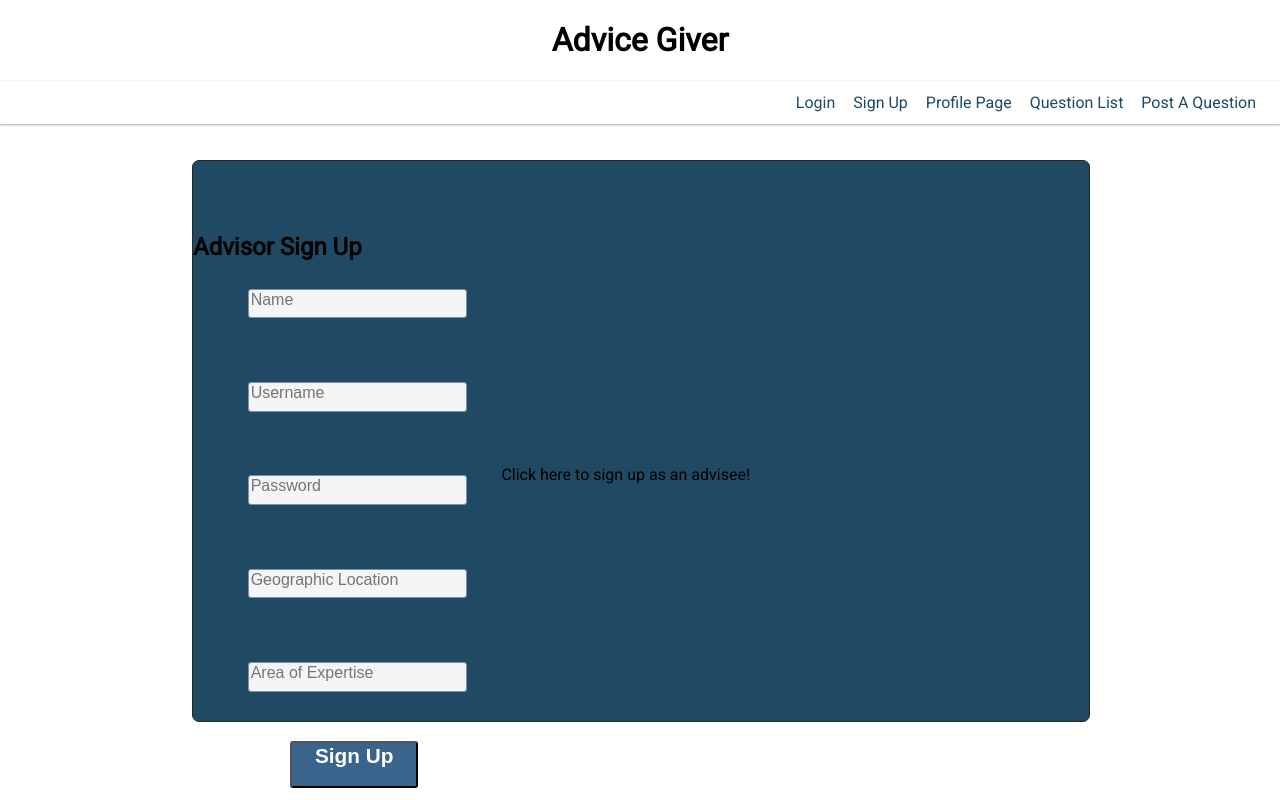
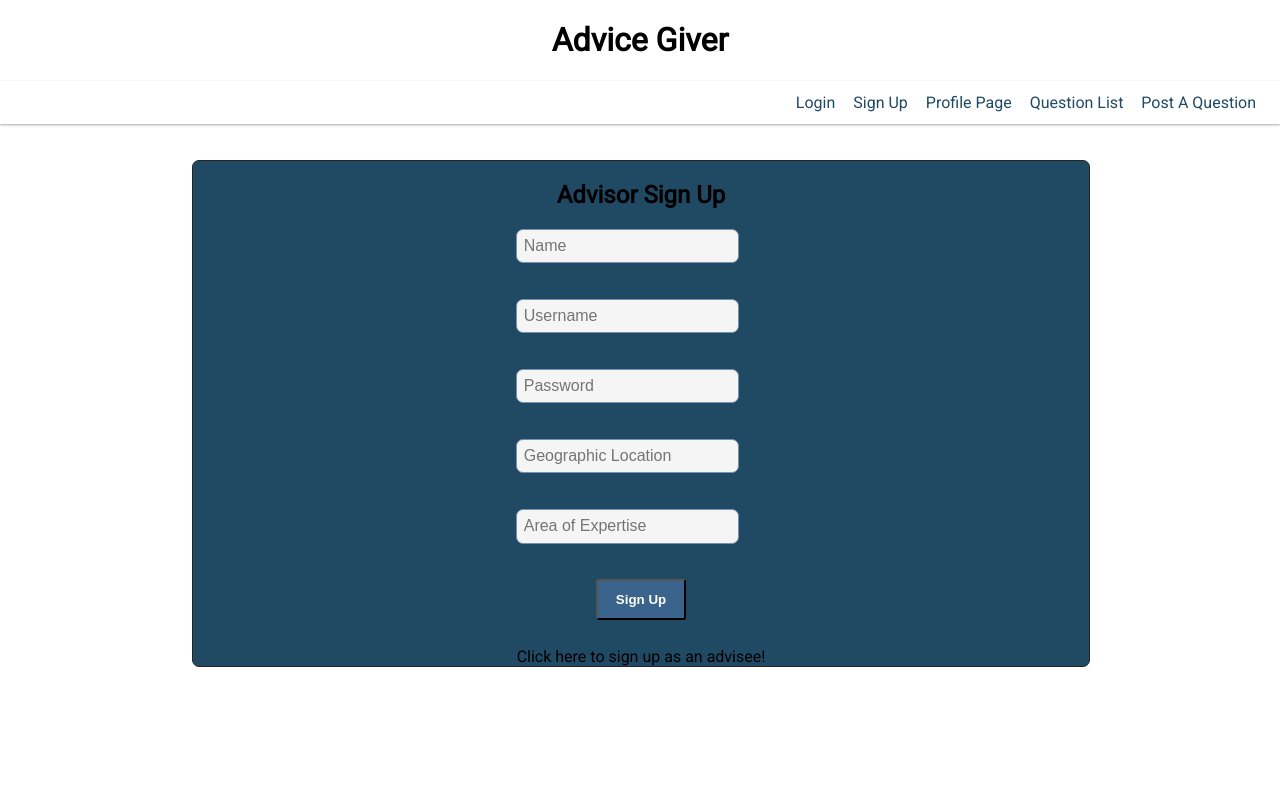
Before and after one commit to bw-advice-giver/ben-griffin-front-end, a React (Create React App) app in the folder advice-giver/advice-giver-fe-arch/: page /advisor-signup in a window 1280 px wide. Built offline with nearby package versions, Linux system fonts and the light colour scheme.

Commit message:
fixed both signup pages with styled components

```diff
--- a/advice-giver/advice-giver-fe-arch/src/components/Login/Login.js
+++ b/advice-giver/advice-giver-fe-arch/src/components/Login/Login.js
@@ -1,7 +1,7 @@
 import React from 'react';
 import {axiosWithAuth} from '../../utils/axiosWithAuth';
 import styled from "styled-components";
-import './Login.scss';
+// import './Login.scss';
 
 class Login extends React.Component {
 
--- a/advice-giver/advice-giver-fe-arch/src/components/Login/Login.scss
+++ b/advice-giver/advice-giver-fe-arch/src/components/Login/Login.scss
@@ -1,4 +1,4 @@
-@import '../../scss/1-utils/#index';
+// @import '../../scss/1-utils/#index';
 
 // .Login {
 //   border: 1.5px solid #252524;
--- a/advice-giver/advice-giver-fe-arch/src/components/SignUp/SignUp.js
+++ b/advice-giver/advice-giver-fe-arch/src/components/SignUp/SignUp.js
@@ -1,7 +1,7 @@
 import React from 'react';
 import {axiosWithAuth} from '../../utils/axiosWithAuth';
 import { Link } from 'react-router-dom';
- import './SignUp.scss';
+//  import './SignUp.scss';
  import styled from "styled-components";
 
 
@@ -50,11 +50,11 @@ class SignUp extends React.Component {
 
     render() {
         return (
-            <div className="Signup">
+            <StyledDiv className="Signup">
                 <h2>Advisee Sign Up</h2>
                 <form onSubmit={this.signUp}>
-                <div className="input-ovrd">
-                <input
+                {/* <div className="input-ovrd"> */}
+                <StyledBox
                         type="text"
                         name="name"
                         value={this.state.credentials.name}
@@ -62,7 +62,7 @@ class SignUp extends React.Component {
                         placeholder="Name"
                         className="sign-up-input"
                     />
-                    <input
+                    <StyledBox
                         type="text"
                         name="username"
                         value={this.state.credentials.username}
@@ -70,7 +70,7 @@ class SignUp extends React.Component {
                         placeholder="Username"
                         className="sign-up-input"
                     />
-                    <input
+                    <StyledBox
                         type="password"
                         name="password"
                         placeholder="Password"
@@ -78,7 +78,7 @@ class SignUp extends React.Component {
                         onChange={this.handleChange}
                         className="sign-up-input"
                     />
-                    <input
+                    <StyledBox
                         type="text"
                         name="geo"
                         value={this.state.credentials.geo}
@@ -86,7 +86,7 @@ class SignUp extends React.Component {
                         placeholder="Geographic Location"
                         className="sign-up-input"
                     />
-                    <input
+                    <StyledBox
                         type="text"
                         name="area"
                         value={this.state.credentials.geo}
@@ -94,9 +94,9 @@ class SignUp extends React.Component {
                         placeholder="Area of Interest"
                         className="sign-up-input"
                     />
-                     <button className="signup-btn">Sign Up</button>
+                     <StyledPress className="signup-btn">Sign Up</StyledPress>
 
-                    </div>
+                    {/* </div> */}
 
 
                 </form>
@@ -104,7 +104,7 @@ class SignUp extends React.Component {
 
 
                 <StyledLink to = "advisor-signup">Click here to sign up as an advisor!</StyledLink>
-            </div>
+            </StyledDiv>
         )
     } //end Render
 
@@ -118,3 +118,32 @@ const StyledLink = styled(Link)`
     width: 35%;
 
 `
+
+const StyledDiv = styled.div`
+    border: 1.5px solid #252524;
+    border-radius: 7px;
+    width: 70%;
+    background-color: #204963;
+    margin-left: 15%;
+`
+
+const StyledBox = styled.input`
+    display: flex;
+    background-color: whitesmoke;
+    border: 1px solid #7990B1;
+    padding: .8%;
+    border-radius: 7px;
+    font-size: 1rem;
+    margin-left: 36%;
+    margin-bottom: 4%;
+`
+
+const StyledPress = styled.button`
+    border-radius: 3px;
+    font-weight: bold;
+    background-color: #3A648C;
+    color: white;
+    padding: 1.2%;
+    width: 10%;
+    margin-bottom: 3%;
+`
--- a/advice-giver/advice-giver-fe-arch/src/components/SignUp/SignUp.scss
+++ b/advice-giver/advice-giver-fe-arch/src/components/SignUp/SignUp.scss
@@ -1,84 +1,84 @@
-@import '../../scss/1-utils/#index';
+// @import '../../scss/1-utils/#index';
 
-.Signup {
-  // border: 1.5px solid #252524;
-  // border-radius: 7px;
+// .Signup {
+//   // border: 1.5px solid #252524;
+//   // border-radius: 7px;
 
-  // width: 70%;
-  // height: 20vh;
-  // max-height: 400px;
+//   // width: 70%;
+//   // height: 20vh;
+//   // max-height: 400px;
 
-  // margin-left: 20%;
+//   // margin-left: 20%;
 
-  // display: flex;
-  // justify-content: center;
-  // flex-wrap: wrap;
+//   // display: flex;
+//   // justify-content: center;
+//   // flex-wrap: wrap;
 
-  // background-color: #204963;
-  border: 1.5px solid #252524;
-  border-radius: 7px;
+//   // background-color: #204963;
+//   border: 1.5px solid #252524;
+//   border-radius: 7px;
 
-  width: 70%;
-  height: 70vh;
+//   width: 70%;
+//   height: 70vh;
 
 
-  margin-left: 15%;
+//   margin-left: 15%;
 
-  display: flex;
-  justify-content: center;
-  flex-wrap: wrap;
+//   display: flex;
+//   justify-content: center;
+//   flex-wrap: wrap;
 
-  background-color: #204963;
+//   background-color: #204963;
 
 
-}
+// }
 
-.input-ovrd {
-  padding-top: 30%;
-}
+// .input-ovrd {
+//   padding-top: 30%;
+// }
 
-.sign-up-input {
-  display: flex;
-  width: 100%;
-  padding-bottom: 4%;
-  margin-top: 30%;
-  border-radius: 3px;
-  margin-bottom: 3%;
-  border: 1px solid grey;
-  font-size: .9rem;
-  background-color: whitesmoke;
-  border: 1px solid #7990B1;
+// .sign-up-input {
+//   display: flex;
+//   width: 100%;
+//   padding-bottom: 4%;
+//   margin-top: 30%;
+//   border-radius: 3px;
+//   margin-bottom: 3%;
+//   border: 1px solid grey;
+//   font-size: .9rem;
+//   background-color: whitesmoke;
+//   border: 1px solid #7990B1;
 
-  font-size: 1rem;
-  margin-left: 140%;
-}
+//   font-size: 1rem;
+//   margin-left: 140%;
+// }
 
-.sign-up-input:hover {
-  opacity: 0.6;
-}
+// .sign-up-input:hover {
+//   opacity: 0.6;
+// }
 
-.signup-btn {
-  border-radius: 3px;
-  // margin-left: 15px;
-  // margin-top: 58%;
-  font-size: 1.3rem;
-  height: 20px;
-  padding-bottom: 20%;
-  width: 60%;
-    font-weight: bold;
-    background-color: #3A648C;
-    color: white;
-    // margin-bottom: 100%;
-  margin-right: -280%;
-  margin-top: 20%;
-}
+// .signup-btn {
+//   border-radius: 3px;
+//   // margin-left: 15px;
+//   // margin-top: 58%;
+//   font-size: 1.3rem;
+//   height: 20px;
+//   padding-bottom: 20%;
+//   width: 60%;
+//     font-weight: bold;
+//     background-color: #3A648C;
+//     color: white;
+//     // margin-bottom: 100%;
+//   margin-right: -280%;
+//   margin-top: 20%;
+// }
 
-.signup-btn:hover {
-  opacity: 0.6;
-}
+// .signup-btn:hover {
+//   opacity: 0.6;
+// }
 
-h2{
-  margin-right: -46%;
-  padding-bottom: 20%;
-  margin-top: 8%;
-}
+// h2{
+//   margin-right: -46%;
+//   padding-bottom: 20%;
+//   margin-top: 8%;
+// }
--- a/advice-giver/advice-giver-fe-arch/src/components/SignUpAdvi/SignUpAdvi.js
+++ b/advice-giver/advice-giver-fe-arch/src/components/SignUpAdvi/SignUpAdvi.js
@@ -51,11 +51,11 @@ class SignUpAdvi extends React.Component {
 
     render() {
         return (
-            <div className="Signup">
+            <StyledDiv className="Signup">
                 <h2>Advisor Sign Up</h2>
                 <form onSubmit={this.signUp}>
-                <div className="input-ovrd">
-                <input
+
+                <StyledBox
                         type="text"
                         name="name"
                         value={this.state.credentials.name}
@@ -63,7 +63,7 @@ class SignUpAdvi extends React.Component {
                         placeholder="Name"
                         className="sign-up-input"
                     />
-                    <input
+                    <StyledBox
                         type="text"
                         name="username"
                         value={this.state.credentials.username}
@@ -71,7 +71,7 @@ class SignUpAdvi extends React.Component {
                         placeholder="Username"
                         className="sign-up-input"
                     />
-                    <input
+                    <StyledBox
                         type="password"
                         name="password"
                         placeholder="Password"
@@ -79,7 +79,7 @@ class SignUpAdvi extends React.Component {
                         onChange={this.handleChange}
                         className="sign-up-input"
                     />
-                    <input
+                    <StyledBox
                         type="text"
                         name="geo"
                         value={this.state.credentials.geo}
@@ -87,7 +87,7 @@ class SignUpAdvi extends React.Component {
                         placeholder="Geographic Location"
                         className="sign-up-input"
                     />
-                    <input
+                    <StyledBox
                         type="text"
                         name="area"
                         value={this.state.credentials.area}
@@ -95,12 +95,12 @@ class SignUpAdvi extends React.Component {
                         placeholder="Area of Expertise"
                         className="sign-up-input"
                     />
-                     <button className="signup-btn">Sign Up</button>
-                    </div>
+                     <StyledPress className="signup-btn">Sign Up</StyledPress>
+
                 </form>
 
                 <StyledLink to= "signup">Click here to sign up as an advisee!</StyledLink>
-            </div>
+            </StyledDiv>
         )
     } //end Render
 
@@ -115,5 +115,34 @@ export default SignUpAdvi
 const StyledLink = styled(Link)`
     color: black;
     width: 35%;
-    margin: auto;
+
 `
+
+const StyledDiv = styled.div`
+    border: 1.5px solid #252524;
+    border-radius: 7px;
+    width: 70%;
+    background-color: #204963;
+    margin-left: 15%;
+`
+
+const StyledBox = styled.input`
+    display: flex;
+    background-color: whitesmoke;
+    border: 1px solid #7990B1;
+    padding: .8%;
+    border-radius: 7px;
+    font-size: 1rem;
+    margin-left: 36%;
+    margin-bottom: 4%;
+`
+
+const StyledPress = styled.button`
+    border-radius: 3px;
+    font-weight: bold;
+    background-color: #3A648C;
+    color: white;
+    padding: 1.2%;
+    width: 10%;
+    margin-bottom: 3%;
+`
```
